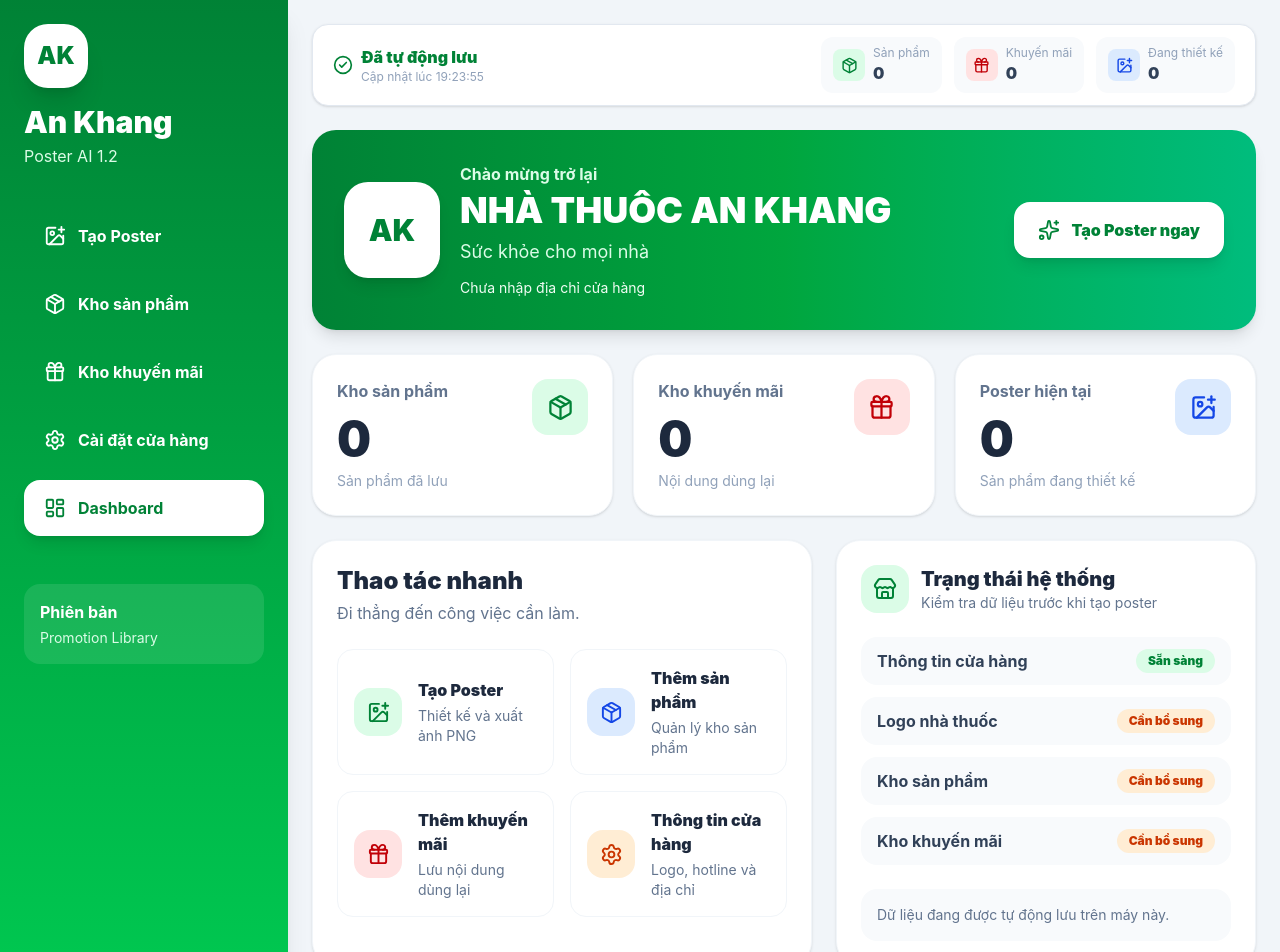
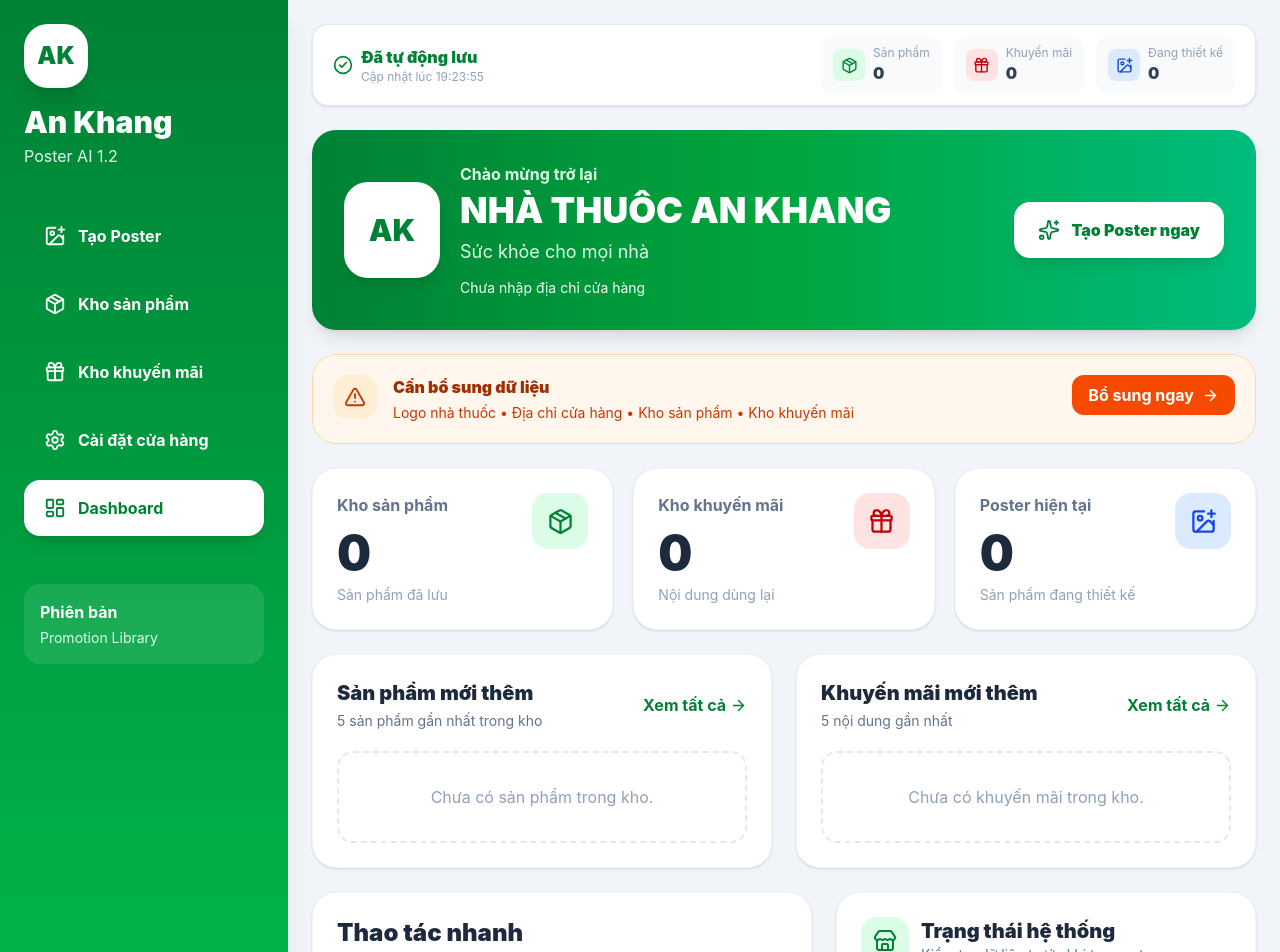
Before and after one commit to idthiengioi2-sketch/ankhang-poster-ai, a React (Vite) app: page / in a window 1280 px wide. Shown: the top 952 px of the page. Built offline with nearby package versions, Linux system fonts and the light colour scheme.

Commit message:
v1.7 improve dashboard recent activity

```diff
--- a/src/pages/Dashboard.jsx
+++ b/src/pages/Dashboard.jsx
@@ -1,4 +1,6 @@
 import {
+  AlertTriangle,
+  ArrowRight,
   Gift,
   ImagePlus,
   Package,
@@ -9,19 +11,25 @@ import {
 
 import { loadData } from "../utils/storage.js";
 
+const DEFAULT_PROFILE = {
+  storeName: "NHÀ THUỐC AN KHANG",
+  slogan: "Sức khỏe cho mọi nhà",
+  hotline: "1900 1572",
+  address: "",
+  logo: "",
+};
+
 export default function Dashboard({ onNavigate }) {
   const products = loadData("ak_library_products", []);
   const promotions = loadData("ak_promotions", []);
+  const posterProducts = loadData("ak_products", []);
+  const storeProfile = loadData(
+    "ak_store_profile",
+    DEFAULT_PROFILE
+  );
 
-  const storeProfile = loadData("ak_store_profile", {
-    storeName: "NHÀ THUỐC AN KHANG",
-    slogan: "Sức khỏe cho mọi nhà",
-    hotline: "1900 1572",
-    address: "",
-    logo: "",
-  });
-
-  const posterProducts = loadData("ak_products", []);
+  const recentProducts = products.slice(-5).reverse();
+  const recentPromotions = promotions.slice(-5).reverse();
 
   const stats = [
     {
@@ -49,6 +57,24 @@ export default function Dashboard({ onNavigate }) {
       page: "poster",
     },
   ];
+
+  const missingItems = [];
+
+  if (!storeProfile.logo) {
+    missingItems.push("Logo nhà thuốc");
+  }
+
+  if (!storeProfile.address) {
+    missingItems.push("Địa chỉ cửa hàng");
+  }
+
+  if (products.length === 0) {
+    missingItems.push("Kho sản phẩm");
+  }
+
+  if (promotions.length === 0) {
+    missingItems.push("Kho khuyến mãi");
+  }
 
   return (
     <div className="mx-auto max-w-[1500px]">
@@ -81,7 +107,8 @@ export default function Dashboard({ onNavigate }) {
               </p>
 
               <p className="mt-3 text-sm text-green-50">
-                {storeProfile.address || "Chưa nhập địa chỉ cửa hàng"}
+                {storeProfile.address ||
+                  "Chưa nhập địa chỉ cửa hàng"}
               </p>
             </div>
           </div>
@@ -96,6 +123,41 @@ export default function Dashboard({ onNavigate }) {
           </button>
         </div>
       </section>
+
+      {missingItems.length > 0 && (
+        <section className="mt-6 flex items-start gap-4 rounded-3xl border border-orange-200 bg-orange-50 p-5">
+          <div className="grid h-11 w-11 shrink-0 place-items-center rounded-2xl bg-orange-100 text-orange-700">
+            <AlertTriangle size={22} />
+          </div>
+
+          <div className="flex-1">
+            <h2 className="font-black text-orange-800">
+              Cần bổ sung dữ liệu
+            </h2>
+
+            <p className="mt-1 text-sm text-orange-700">
+              {missingItems.join(" • ")}
+            </p>
+          </div>
+
+          <button
+            type="button"
+            onClick={() =>
+              onNavigate(
+                products.length === 0
+                  ? "products"
+                  : promotions.length === 0
+                  ? "promotions"
+                  : "settings"
+              )
+            }
+            className="flex items-center gap-2 rounded-xl bg-orange-600 px-4 py-2 font-bold text-white transition hover:bg-orange-700"
+          >
+            Bổ sung ngay
+            <ArrowRight size={17} />
+          </button>
+        </section>
+      )}
 
       <section className="mt-6 grid grid-cols-3 gap-5">
         {stats.map((item) => {
@@ -135,6 +197,18 @@ export default function Dashboard({ onNavigate }) {
             </button>
           );
         })}
+      </section>
+
+      <section className="mt-6 grid grid-cols-2 gap-6">
+        <RecentProducts
+          products={recentProducts}
+          onNavigate={onNavigate}
+        />
+
+        <RecentPromotions
+          promotions={recentPromotions}
+          onNavigate={onNavigate}
+        />
       </section>
 
       <section className="mt-6 grid grid-cols-[1fr_420px] gap-6">
@@ -202,7 +276,10 @@ export default function Dashboard({ onNavigate }) {
           <div className="mt-6 space-y-3">
             <StatusRow
               label="Thông tin cửa hàng"
-              ready={Boolean(storeProfile.storeName && storeProfile.hotline)}
+              ready={Boolean(
+                storeProfile.storeName &&
+                  storeProfile.hotline
+              )}
             />
 
             <StatusRow
@@ -226,6 +303,126 @@ export default function Dashboard({ onNavigate }) {
           </div>
         </div>
       </section>
+    </div>
+  );
+}
+
+function RecentProducts({ products, onNavigate }) {
+  return (
+    <div className="rounded-3xl border border-slate-100 bg-white p-6 shadow-sm">
+      <div className="flex items-center justify-between">
+        <div>
+          <h2 className="text-xl font-black text-slate-800">
+            Sản phẩm mới thêm
+          </h2>
+
+          <p className="mt-1 text-sm text-slate-500">
+            5 sản phẩm gần nhất trong kho
+          </p>
+        </div>
+
+        <button
+          type="button"
+          onClick={() => onNavigate("products")}
+          className="flex items-center gap-1 font-bold text-green-700"
+        >
+          Xem tất cả
+          <ArrowRight size={17} />
+        </button>
+      </div>
+
+      <div className="mt-5 space-y-3">
+        {products.map((product) => (
+          <div
+            key={product.id}
+            className="flex items-center gap-4 rounded-2xl bg-slate-50 p-3"
+          >
+            <div className="grid h-14 w-14 shrink-0 place-items-center overflow-hidden rounded-xl bg-white text-slate-400">
+              {product.image ? (
+                <img
+                  src={product.image}
+                  alt={product.name}
+                  className="max-h-full max-w-full object-contain"
+                />
+              ) : (
+                <Package size={23} />
+              )}
+            </div>
+
+            <div className="min-w-0">
+              <p className="truncate font-black text-slate-800">
+                {product.name}
+              </p>
+
+              <p className="mt-1 text-sm font-bold text-red-600">
+                {product.price || "Chưa nhập giá"}
+              </p>
+            </div>
+          </div>
+        ))}
+
+        {products.length === 0 && (
+          <EmptyState text="Chưa có sản phẩm trong kho." />
+        )}
+      </div>
+    </div>
+  );
+}
+
+function RecentPromotions({
+  promotions,
+  onNavigate,
+}) {
+  return (
+    <div className="rounded-3xl border border-slate-100 bg-white p-6 shadow-sm">
+      <div className="flex items-center justify-between">
+        <div>
+          <h2 className="text-xl font-black text-slate-800">
+            Khuyến mãi mới thêm
+          </h2>
+
+          <p className="mt-1 text-sm text-slate-500">
+            5 nội dung gần nhất
+          </p>
+        </div>
+
+        <button
+          type="button"
+          onClick={() => onNavigate("promotions")}
+          className="flex items-center gap-1 font-bold text-green-700"
+        >
+          Xem tất cả
+          <ArrowRight size={17} />
+        </button>
+      </div>
+
+      <div className="mt-5 space-y-3">
+        {promotions.map((promotion) => (
+          <div
+            key={promotion.id}
+            className="flex items-center gap-4 rounded-2xl bg-slate-50 p-3"
+          >
+            <div className="grid h-14 w-14 shrink-0 place-items-center rounded-xl bg-red-100 text-red-700">
+              <Gift size={23} />
+            </div>
+
+            <div className="min-w-0">
+              <p className="truncate font-black text-slate-800">
+                {promotion.name}
+              </p>
+
+              <p className="mt-1 truncate text-sm text-slate-500">
+                {promotion.description ||
+                  "Không có mô tả"}
+              </p>
+            </div>
+          </div>
+        ))}
+
+        {promotions.length === 0 && (
+          <EmptyState text="Chưa có khuyến mãi trong kho." />
+        )}
+      </div>
     </div>
   );
 }
@@ -285,3 +482,11 @@ function StatusRow({ label, ready }) {
     </div>
   );
 }
+
+function EmptyState({ text }) {
+  return (
+    <div className="rounded-2xl border-2 border-dashed border-slate-200 py-8 text-center text-slate-400">
+      {text}
+    </div>
+  );
+}
```
